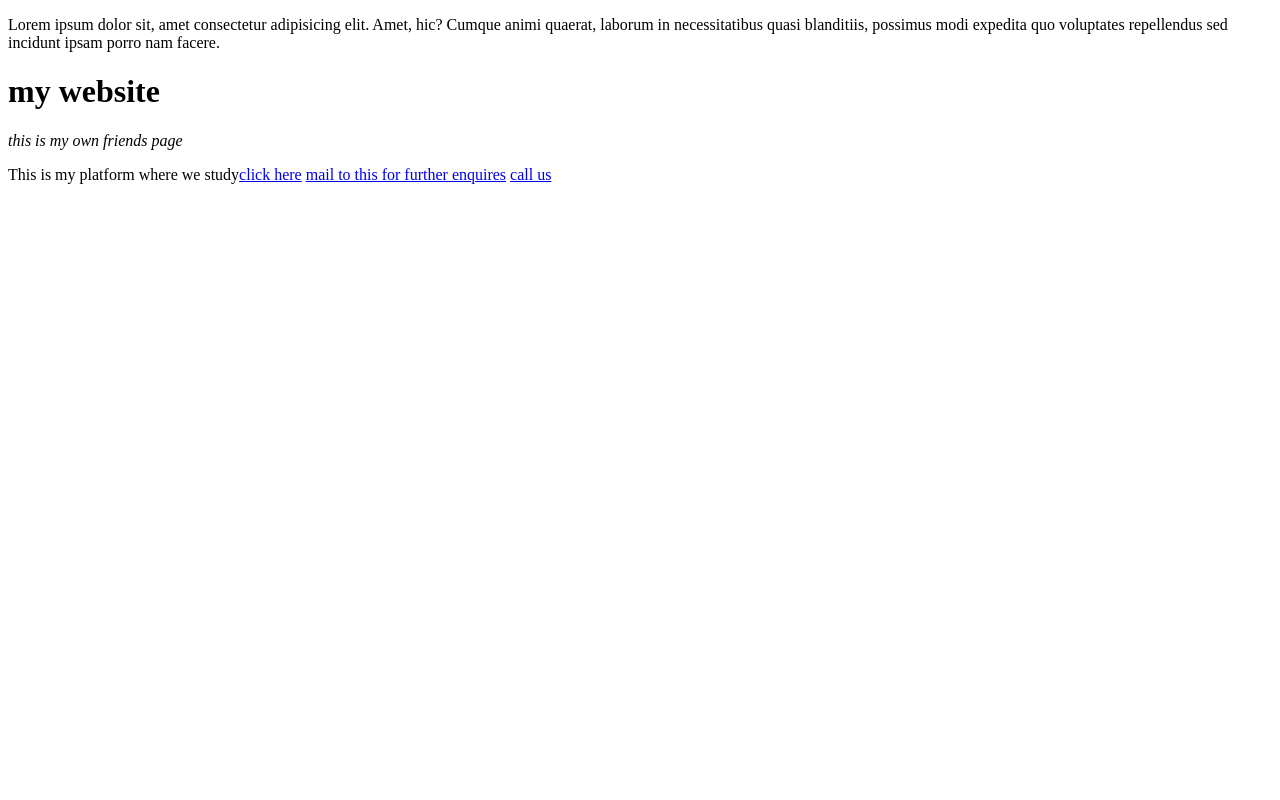
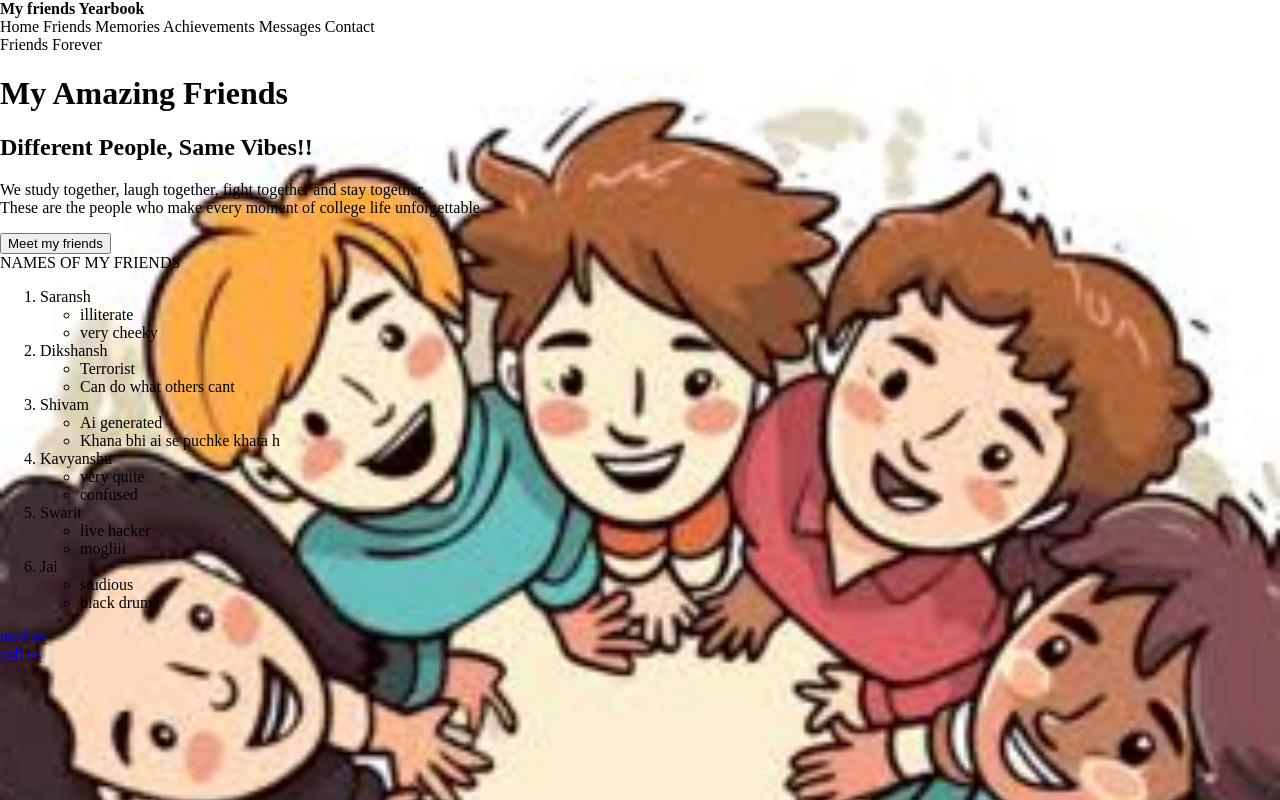
Before and after one commit to PrinceSaxena-coder/Front-end-Web-development, a plain HTML site: page week 1/my friends page.html in a window 1280 px wide. Shown: the top 800 px of the page. Drawn offline with Linux system fonts and the light colour scheme.

Commit message:
day5ofcoding

```diff
--- a/week 1/my friends page.html
+++ b/week 1/my friends page.html
@@ -5,18 +5,77 @@
     <meta charset="UTF-8">
     <meta name="viewport" content="width=device-width, initial-scale=1.0">
     <title>Friends page</title>
+    <style>
+        /* here i took help of ai */
+        body {
+            background-image: url('frinds.jpg');
+            background-size: cover;
+            background-repeat: no-repeat;
+            background-position: center;
+            height: 200vh;
+            margin: 0%;
+        }
+    </style>
+    <header>
+        <strong> My friends Yearbook</strong>
+        <!-- how to convert as a single nav bar -->
+        <nav>
+            <header> Home </a>
+            <a>Friends</a>
+            <a>Memories</a>
+            <a>Achievements</a>
+            <a>Messages</a>
+            <a>Contact</a>
+        </nav>
+
+    </header>
 </head>
 
 <body>
-    <p>Lorem ipsum dolor sit, amet consectetur adipisicing elit. Amet, hic? Cumque animi quaerat, laborum in
-        necessitatibus quasi blanditiis, possimus modi expedita quo voluptates repellendus sed incidunt ipsam porro nam
-        facere.</p>
-        <h1><strong>my website</strong></h1>
-        <p><em>this is my own friends page</em></p>
-        This is my platform where we study<a href="https://app.kalvium.community/livebooks/2857">click here</a>
-        <a href="mailto:princesaxena794055@gmail.com">mail to this for further enquires</a>
-        <a href="tell:+917055144837">call us</a>
-
+    <!-- why I was not able to add img over here -->
+    <section> Friends Forever</section>
+    <h1>My Amazing Friends</h1>
+    <h2>Different People, Same Vibes!!</h2>
+    <p> We study together, laugh together, fight together and stay together.<br>
+        These are the people who make every moment of college life unforgettable</p>
+    <button>Meet my friends</button>
+    <article>NAMES OF MY FRIENDS</article>
+    <ol>
+        <li>Saransh</li>
+        <ul>
+            <li>illiterate</li>
+            <li>very cheeky</li>
+        </ul>
+        <li>Dikshansh</li>
+        <ul>
+            <li>Terrorist</li>
+            <li>Can do what others cant</li>
+        </ul>
+        <li>Shivam</li>
+        <ul>
+            <li>Ai generated</li>
+            <li>Khana bhi ai se puchke khata h</li>
+        </ul>
+        <li>Kavyanshu</li>
+        <ul>
+            <li>very quite </li>
+            <li>confused </li>
+        </ul>
+        <li>Swarit</li>
+        <ul>
+            <li>live hacker</li>
+            <li>mogliii</li>
+        </ul>
+        <li>Jai</li>
+        <ul>
+            <li>studious</li>
+            <li>black drum</li>
+        </ul>
+    </ol>
+    <footer>
+        <a href="mailto:princesaxena794055@gmail.com">mail us</a> <br>
+        <a href="tel:+917055144837">call us</a>
+    </footer>
 </body>
 
 </html>
```
Also changed, not shown: week 1/Day-5/Assignment.html (added, +56 -0 lines), week 1/Day-5/Forum creation.html (added, +56 -0 lines), week 1/frinds.jpg (added), 2 other files.
